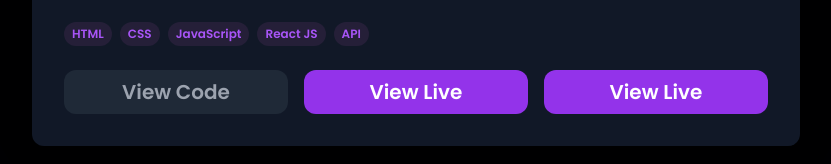
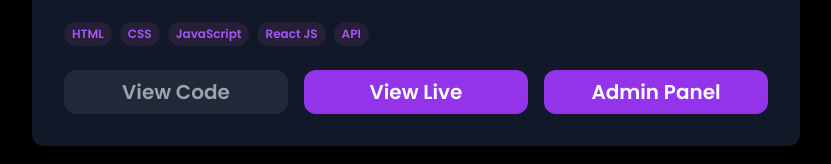
Before and after one commit to amar4-ai/amar_portfolio, a React (Vite) app: page / in a window 1280 px wide. Both pictures are taken after a click on the element 368 px from the left and 3823 px from the top of the page. Shown: the part 4022-4186 px from the top of the page, without its empty margins (224-1055 px from the left). Built offline with nearby package versions, Linux system fonts and the light colour scheme.

Commit message:
ready for deploy

```diff
--- a/src/components/Work/Work.jsx
+++ b/src/components/Work/Work.jsx
@@ -125,7 +125,7 @@ const Work = () => {
                     rel="noopener noreferrer"
                     className="w-1/2 bg-purple-600 hover:bg-purple-800 text-white lg:px-6 lg:py-2 px-2 py-1 rounded-xl lg:text-xl text-sm font-semibold text-center"
                   >
-                    View Live
+                    Admin Panel
                   </a>
                 </div>
               </div>
```
